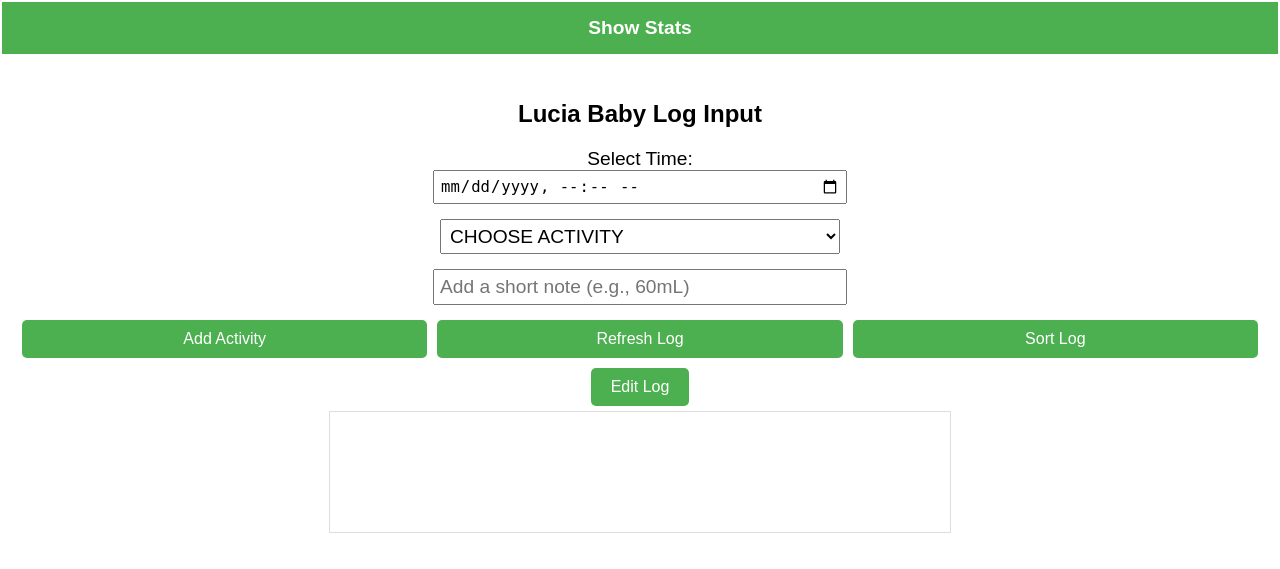
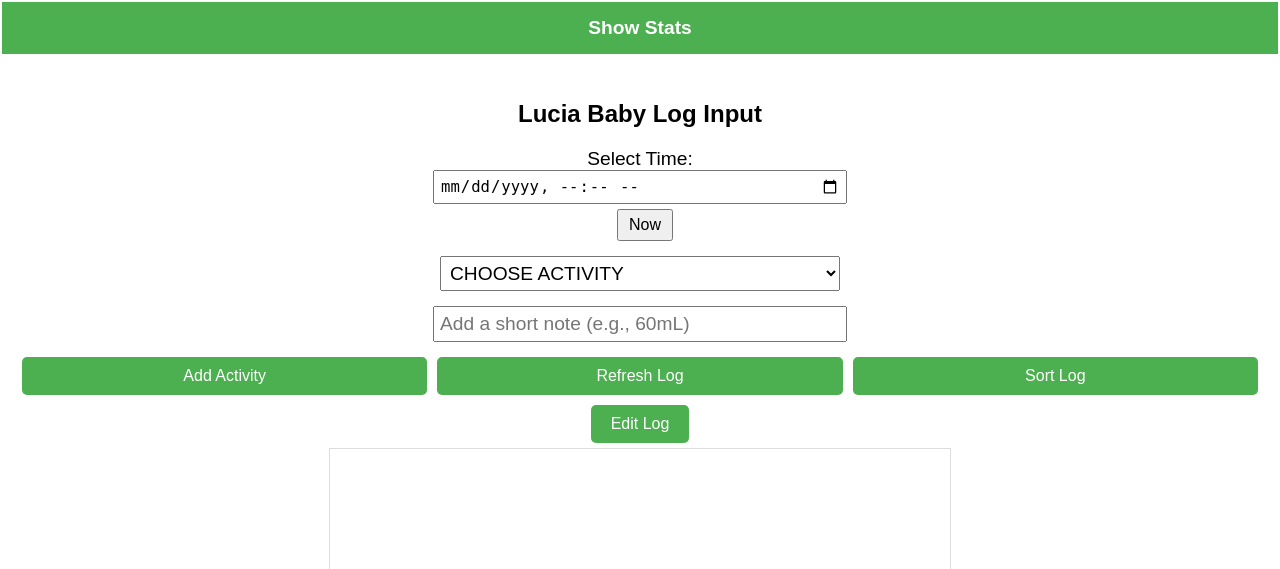
Before and after one commit to MirceaDavidEsc/babylog, a Flask app: template templates/index.html in a window 1280 px wide. Shown: the top 569 px of the page. Run offline with Flask 3, Linux system fonts and the light colour scheme; the template is opened without the code that fills it, so the values that code supplies are empty.

Commit message:
Update style.css and index.html Added a button that sets the time selection to "now", to make it easier to set using watch interfaces

```diff
--- a/static/style.css
+++ b/static/style.css
@@ -92,6 +92,19 @@ HTML and Java
     background-color: #45a049;
 }
 
+/*Now button*/
+#now-button {
+    margin-left: 10px;
+    padding: 5px 10px;
+    font-size: 16px;
+    cursor: pointer;
+}
+
+#time-selector {
+    font-size: 16px;
+    padding: 5px;
+}
+
 /* Button to toggle between Log and Stats */
 #toggle-button {
     width: 100%;
--- a/templates/index.html
+++ b/templates/index.html
@@ -17,6 +17,7 @@
         <div class="form-group">
             <label for="time">Select Time: </label>
             <input type="datetime-local" id="time" name="time">
+            <button type="button" id="now-button" onclick="setTimeToNow()">Now</button>
         </div>
         <div class="form-group">
            <select id="activity">
@@ -107,6 +108,25 @@
                 toggleButton.textContent = 'Show Stats';
                 toggleButton.classList.remove('stats-view');
             }
+        }
+
+        // Function to set the current date and time to the time input field in EST
+        function setTimeToNow() {
+            // Get the current UTC date and time
+            const now = new Date();
+
+            // Determine if it's daylight saving time (EDT) or standard time (EST)
+            const isDaylightSaving = now.getMonth() > 2 && now.getMonth() < 10;  // Approximation: April to October is EDT
+            const estOffset = isDaylightSaving ? -4 : -5;  // EDT is UTC-4, EST is UTC-5
+
+            // Adjust the UTC time to EST/EDT by subtracting the EST/EDT offset
+            const estTime = new Date(now.getTime() + estOffset * 60 * 60 * 1000);
+
+            // Format the date and time as YYYY-MM-DDTHH:mm for the input type="datetime-local"
+            const formattedDate = estTime.toISOString().slice(0, 16);
+
+            // Set the value of the time input field
+            document.getElementById('time').value = formattedDate;
         }
 
         // Function to toggle between viewing and editing the log
```
